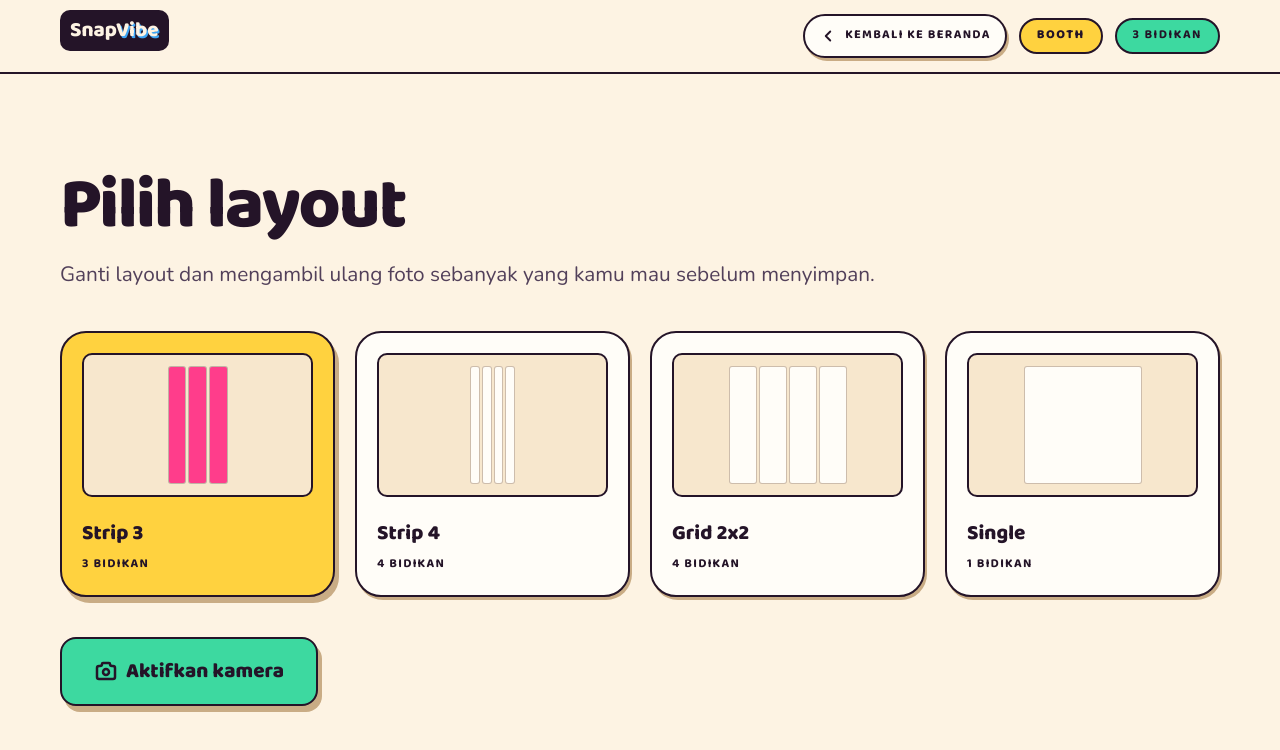
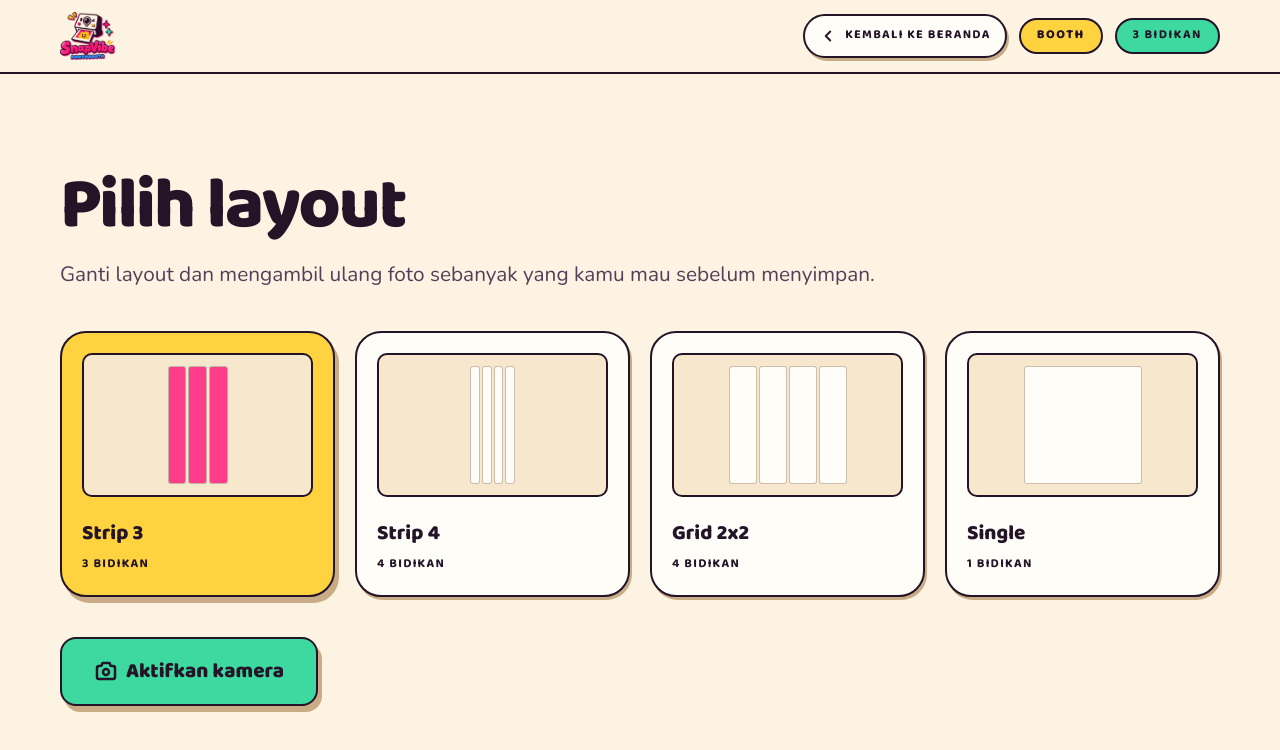
Before and after one commit to Haristhropic/photo, a Next.js app: page /booth in a window 1280 px wide. Shown: the top 750 px of the page. Built offline with nearby package versions, Linux system fonts and the light colour scheme.

Commit message:
Use the shared logo across app clients
Ultraworked with [Sisyphus](https://github.com/code-yeongyu/oh-my-openagent)

Co-authored-by: Sisyphus <clio-agent@sisyphuslabs.ai>

```diff
--- a/src/components/admin-dashboard.tsx
+++ b/src/components/admin-dashboard.tsx
@@ -7,6 +7,7 @@ import { useState } from "react";
 
 import { AdminEventTable, type EventRow } from "@/components/admin-event-table";
 import { AdminFrameTable, type FrameRow } from "@/components/admin-frame-table";
+import { Logo } from "@/components/logo";
 import { LAYOUTS, LAYOUT_ORDER, type LayoutType } from "@/lib/layouts";
 
 export function AdminDashboard({
@@ -129,9 +130,7 @@ export function AdminDashboard({
     <div className="flex flex-1 flex-col">
       <header className="border-b-2 border-ink">
         <div className="shell flex h-18 items-center justify-between py-2">
-          <span className="rounded-[var(--radius-pill)] border-2 border-ink bg-butter px-4 py-1.5 font-display text-label font-extrabold tracking-[0.12em] text-ink uppercase">
-            SnapVibe Admin
-          </span>
+          <Logo className="h-11 w-auto" />
           <div className="flex items-center gap-4">
             <Link
               href="/"
--- a/src/components/booth-client.tsx
+++ b/src/components/booth-client.tsx
@@ -24,6 +24,7 @@ import {
 } from "@/lib/capture";
 import { writeDraft } from "@/lib/draft-store";
 import { LAYOUTS, LAYOUT_ORDER, type LayoutType } from "@/lib/layouts";
+import { Logo } from "@/components/logo";
 
 const BOOTH_KEY = "snapvibe.boothrun";
 
@@ -297,9 +298,7 @@ export function BoothClient({
             aria-label="SnapVibe, kembali ke beranda"
             className="font-display text-h3 font-extrabold"
           >
-            <span className="rounded-[10px] bg-ink px-2.5 py-1 text-bg">
-              Snap<span className="misregister">Vibe</span>
-            </span>
+            <Logo className="h-12 w-auto" />
           </Link>
 
           <div className="flex items-center gap-2 sm:gap-3">
--- a/src/components/studio-client.tsx
+++ b/src/components/studio-client.tsx
@@ -3,7 +3,7 @@
 import {
   IconArrowLeft,
   IconCheck,
-  IconDownload,
+  IconRefresh,
 } from "@tabler/icons-react";
 import { useRouter } from "next/navigation";
 import Link from "next/link";
@@ -29,6 +29,7 @@ import {
   type StickerKey,
 } from "@/lib/layouts";
 import { renderStrip, type Draft } from "@/lib/render";
+import { Logo } from "@/components/logo";
 
 export function StudioClient() {
   const router = useRouter();
@@ -177,9 +178,7 @@ export function StudioClient() {
             aria-label="SnapVibe, kembali ke beranda"
             className="font-display text-h3 font-extrabold"
           >
-            <span className="rounded-[10px] bg-ink px-2.5 py-1 text-bg">
-              Snap<span className="misregister">Vibe</span>
-            </span>
+            <Logo className="h-12 w-auto" />
           </Link>
           <div className="flex min-w-0 items-center gap-2 sm:gap-3">
             <button
@@ -308,7 +307,7 @@ export function StudioClient() {
                 onClick={() => router.push("/booth?from=studio")}
                 className="pressable inline-flex items-center gap-2 rounded-[var(--radius)] border-2 border-ink bg-elev px-7 py-4 font-display text-lead font-bold text-ink shadow-lift-2 hover:bg-butter"
               >
-                <IconDownload size={22} stroke={2.5} aria-hidden="true" />
+                <IconRefresh size={22} stroke={2.5} aria-hidden="true" />
                 Ambil ulang
               </button>
             </div>
```
